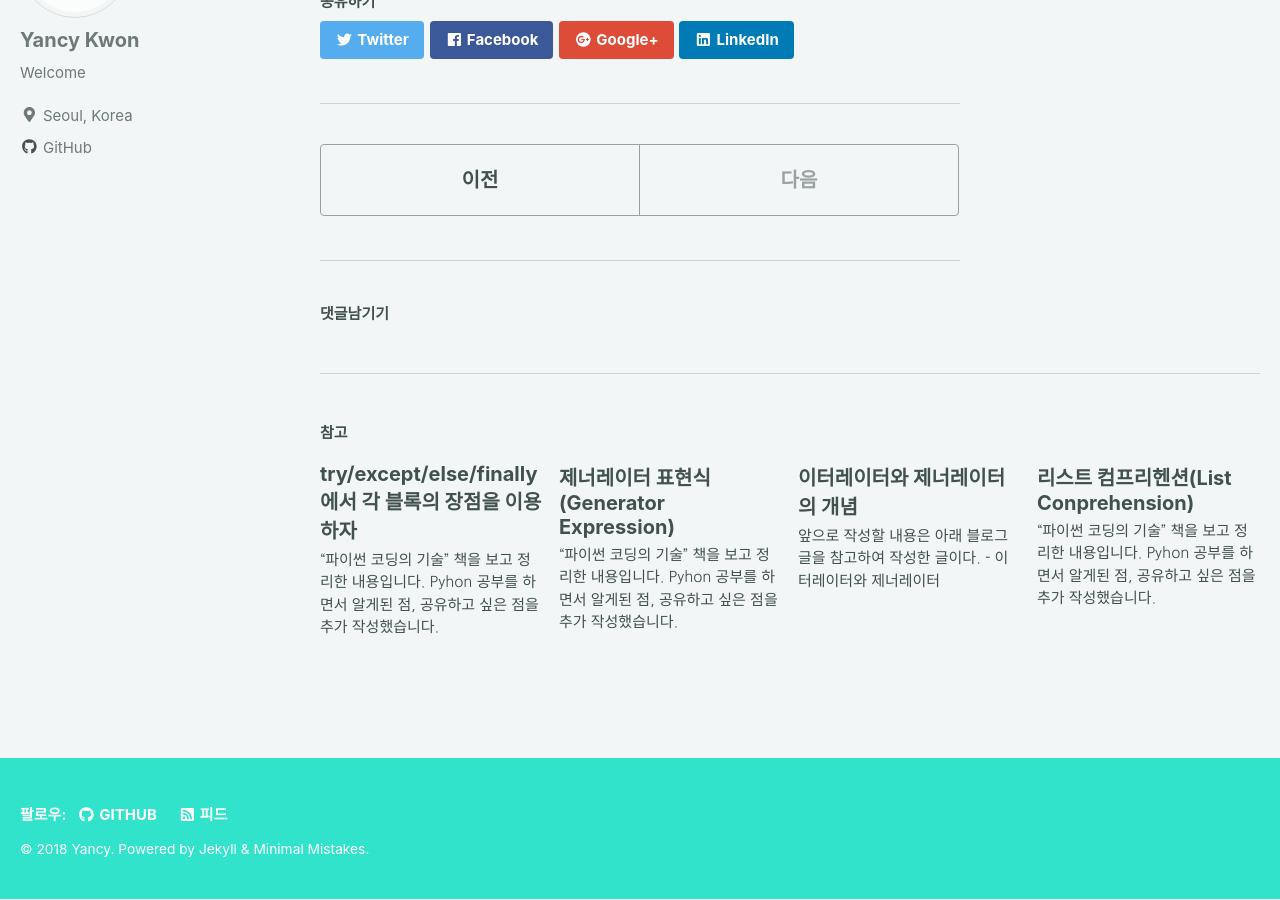
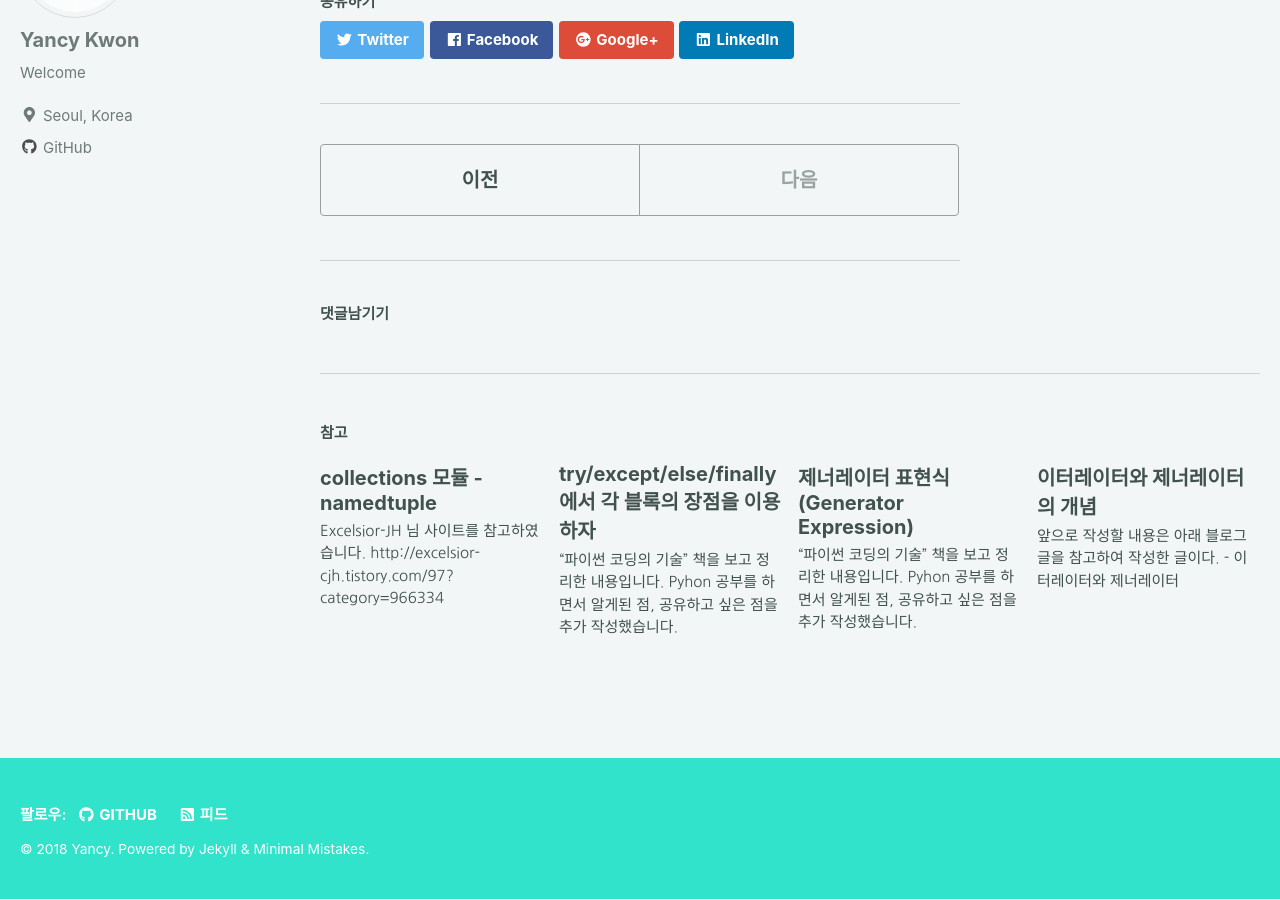
Before and after one commit to Yejikwon/Yejikwon.github.io, a Jekyll site: the page built from _posts/2018-10-02-set-and-OrderedDict.md, in a window 1280 px wide and 900 px high, scrolled down 1596 px. Built offline with Jekyll 4.4.1, drawn with Linux system fonts in a browser that asks for light colours; nearby versions of some CDN libraries; some web fonts are replaced; comment, search, counter and statistics services are not loaded; some of the changed lines change nothing that is shown.

Commit message:
new post:

````diff
--- /dev/null
+++ b/_posts/2018-10-01-namedtuple.md
@@ -0,0 +1,74 @@
+---
+title: "collections 모듈 - namedtuple"
+date: 2018-10-01 10:32:00 -0400
+categories: python
+tags: python
+---
+
+> <b> Excelsior-JH</b> 님 사이트를 참고하였습니다. <br>
+  http://excelsior-cjh.tistory.com/97?category=966334
+
+## <span style="color:#36999F"> namedtuple 이란? </span>
+- 일반 튜플(basic tuple)은 위치에 의존한다. <br> (그러나 키워드(키)로 접근이 불가능하다. :neutral_face: )
+- 키워드 인수로 접근할 수 있는 방법에 대해 찾다가 <br> <b> namedtuple 인스턴스 </b>를 알게되었다.
+- <mark> collections.namedtuple(typename, field_names, verbose=False, rename=False) </mark>
+
+## <span style="color:#36999F"> tuple() vs namedtuple() </span>
+- 자세한 예시는 [python docs](https://docs.python.org/)에서 확인할 수 있다.
+- tuple() 예시
+    ```python
+    # 리스트 안에 (score, weight) 튜플 사용
+    grades = []
+    grades.append((95, 0.45, 'Great job'))
+    grades.append((85, 0.55, 'Better next time'))
+    total = sum(score * weight for score, weight, _ in grades)
+    total_weight = sum(weight for _, weight, _ in grades)
+
+    average_grade = total / total_weight
+    print(average_grade)
+    ```
+<br>
+- namedtuple()은 csv나 DB에서 테이블을 가져올때 유용하게 사용할 수 있다.
+- namedtuple() 예시
+    ```python
+    import collections
+
+    # namedtuple()은 field_names를 이용해 값을 지정할 수 있다.
+    <code> Grade = collections.namedtuple('Grade', ('score', 'weight')) </code>
+
+    class Subject(object):
+    def __init__(self):
+        self._grades = []
+
+    def report_grade(self,score, weight):
+        self._grades.append(Grade(score, weight))
+
+    def average_grade(self):
+        total, total_weight = 0, 0
+        for grade in self._grades:
+            total += grade.score * grade.weight
+            total_weight += grade.weight
+        return total / total_weight
+    ```
+
+    ```python
+    Person = collections.namedtuple("Person", 'name age gender')
+
+    P1 = Person(name='Jhon', age=28, gender='남')
+    P2 = Person(name='Sally', age=28, gender='여')
+    for n in [P1, P2]:
+    print('%s는(은) %d세의 %s성 입니다.' %n)
+
+    결과
+    Jhon는(은) 28세의 남성 입니다.
+    Sally는(은) 28세의 여성 입니다.
+
+    print(P1.name, P1.age, P1.gender)
+    print(P2.name, P2.age, P2.gender)
+
+    결과
+    Jhon 28 남
+    Sally 28 여
+
+    출처: http://excelsior-cjh.tistory.com/97?category=966334 [EXCELSIOR]
+    ```
--- a/_posts/2018-10-02-set-and-OrderedDict.md
+++ b/_posts/2018-10-02-set-and-OrderedDict.md
@@ -25,7 +25,7 @@
 print(ex_group)
 ['3', '2', '1']
 ```
-- set함수는 중복제거는 되지만, <code>'순서와 상관없이'</code> 중복만 제거하는
+- set함수는 중복제거는 되지만, `'순서와 상관없이'` 중복만 제거하는
   것을 볼 수 있다. <br>
 - 그렇다면, 순서를 유지하면서 중복을 제거하고 싶다면? <br>
 
````
